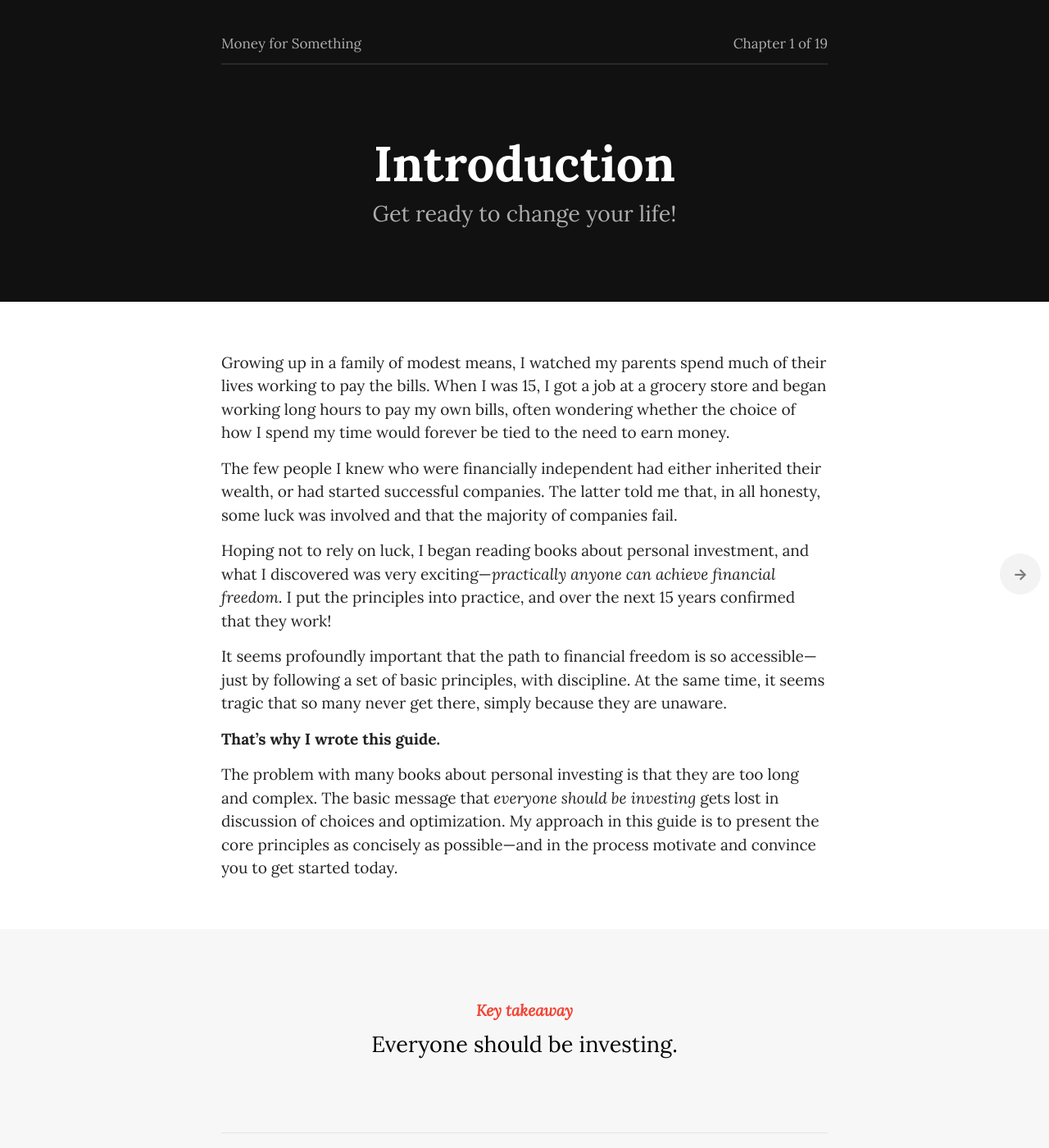
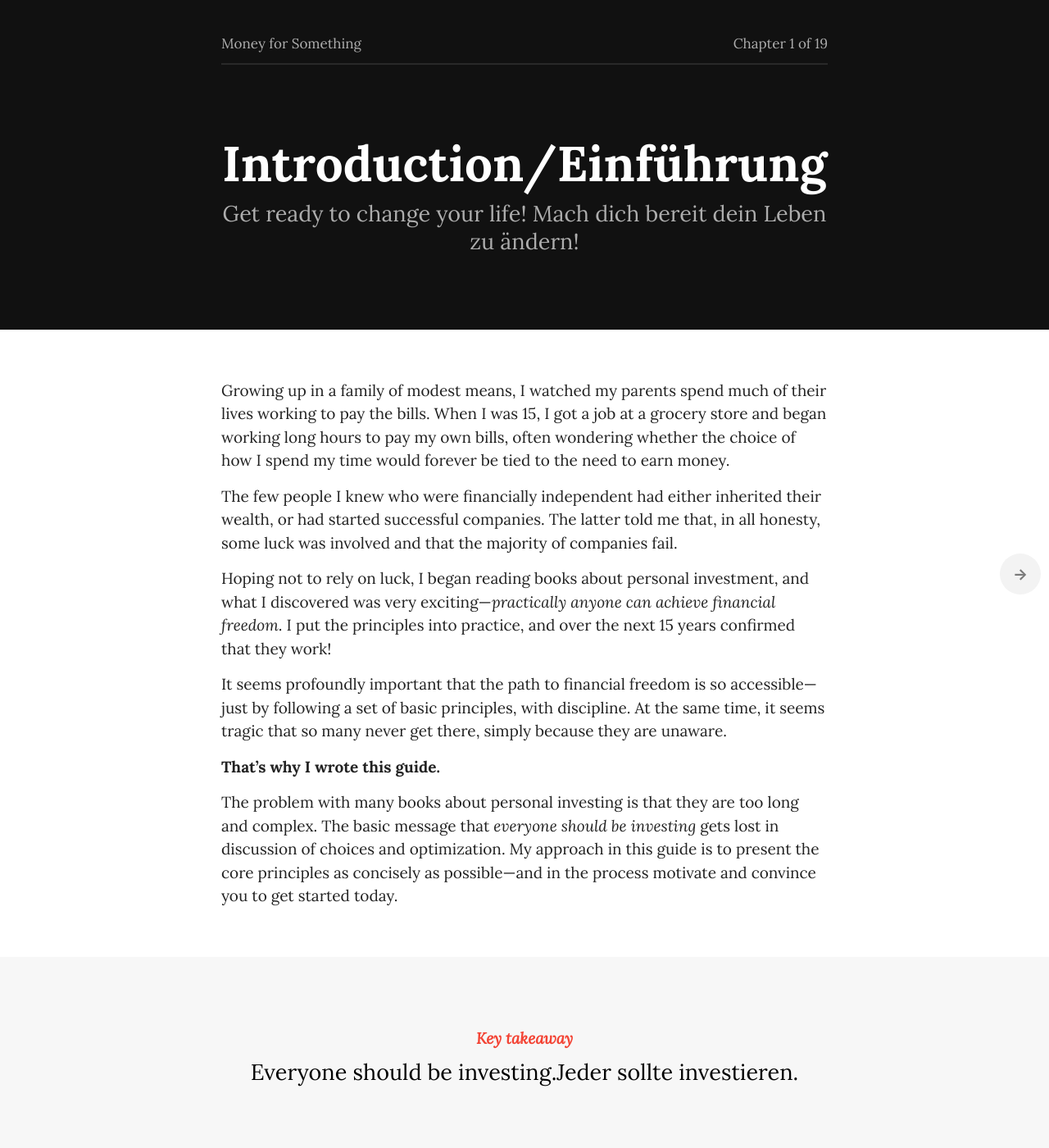
Before and after one commit to dafacto/moneyforsomething-de, a Jekyll site: the page built from _chapters/01_introduction.md, in a window 1280 px wide and 1400 px high. Shown: the whole window at 82% size. Built offline with Jekyll 4.4.1, drawn with Linux system fonts in a browser that asks for light colours; some web fonts are replaced; a script that is not in the unit is left out.

Commit message:
Update 01_introduction.md

```diff
--- a/_chapters/01_introduction.md
+++ b/_chapters/01_introduction.md
@@ -1,12 +1,12 @@
 ---
 layout: chapter
-title: Introduction
+title: Introduction/Einführung
 permalink: /book/introduction/
 chapter: 1
 img_header: header-01.png
 img_footer:
-takeaway: Everyone should be investing.
-intro: Get ready to change your life!
+takeaway: Everyone should be investing.Jeder sollte investieren.
+intro: Get ready to change your life! Mach dich bereit dein Leben zu ändern!
 ---
 
 Growing up in a family of modest means, I watched my parents spend much of their lives working to pay the bills. When I was 15, I got a job at a grocery store and began working long hours to pay my own bills, often wondering whether the choice of how I spend my time would forever be tied to the need to earn money.
```
